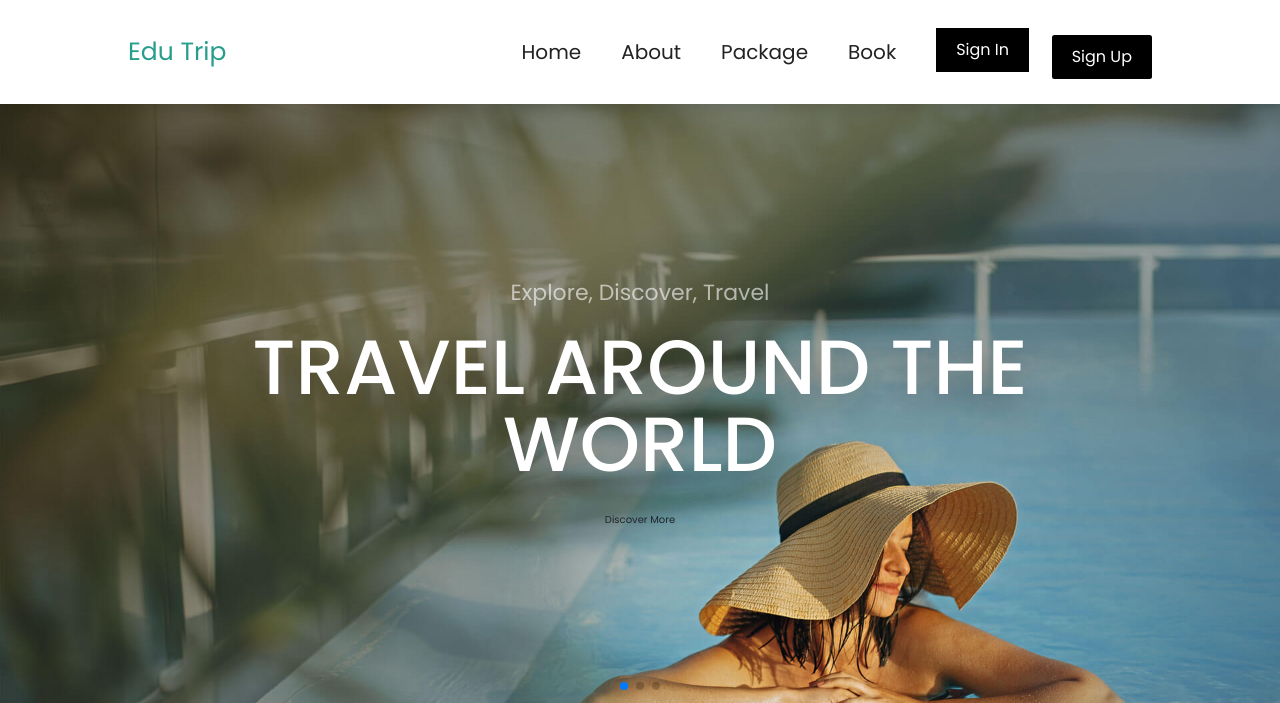
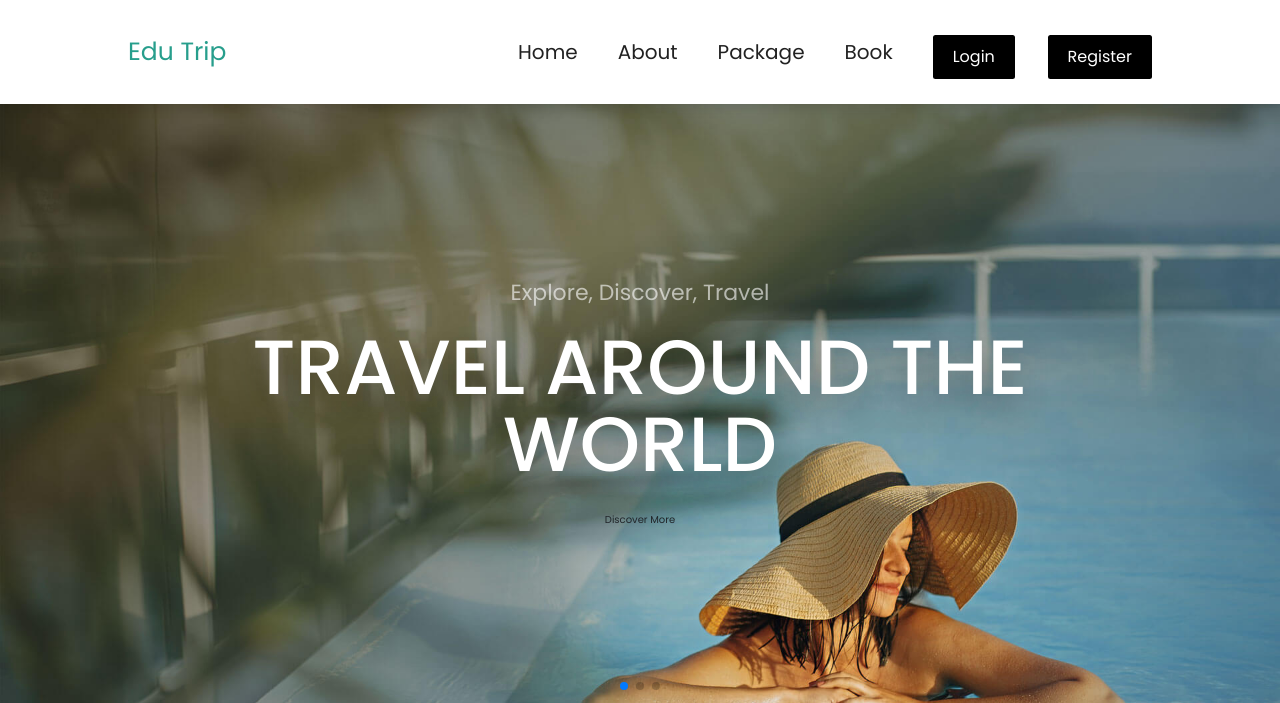
Before and after one commit to Puravshah321/education-trip-website, a PHP site: page /home.php in a window 1280 px wide. Shown: the top 703 px of the page. Run offline with PHP 8.4, Linux system fonts and the light colour scheme.

Commit message:
home.php

```diff
--- a/home.php
+++ b/home.php
@@ -75,8 +75,12 @@
       <a href="package.php" style="text-decoration:none">package</a>
       <a href="book.php" style="text-decoration:none">book</a>
       <div class="login-register">
-         <button onclick="location.href='login.php'" style="text-decoration:none">Sign In</button>
-         <button type="button" class="btn btn-primary" data-bs-toggle="modal" data-bs-target="#signupModal">Sign Up</button>
+      <button type="button" class="btn btn-outline-dark shadow-none me-lg-3 me-2" data-bs-toggle="modal" data-bs-target="#LoginModal">
+                Login
+                </button>
+                <button type="button" class="btn btn-outline-dark shadow-none" data-bs-toggle="modal" data-bs-target="#RegisterModal">
+                Register
+                </button>
       </div>
    </nav>
 
@@ -86,37 +90,98 @@
 </section>
 
 <!-- header section ends -->
+      <!-- Register Trigger Modal -->
+    <div class="modal fade" id="RegisterModal" data-bs-backdrop="static" data-bs-keyboard="false" tabindex="-1" aria-labelledby="staticBackdropLabel" aria-hidden="true">
+        <div class="modal-dialog modal-lg">
+            <div class="modal-content">
+                <form>
+                    <div class="modal-header">
+                        <h5 class="modal-title d-flex align-items-center">
+                        <i class="fa-solid fa-users-line fs-3 me-2"></i> User Registration <!-- Updated title -->
+                        </h5>
+                        <button type="reset" class="btn-close shadow-none" data-bs-dismiss="modal" aria-label="Close"></button>
+                    </div>
+                    <div class="modal-body">
+                    <span class="badge bg-light text-dark mb-3 text-wrap lh-base">
+                    Note:Your details must match with your ID(Aadhaar card, Passport , Driving License ,etc.)
+                    that will be required during check-in.
+                    </span>
+                    <div class="container-fluid">
+                        <div class="row">
+                            <div class="col-md-6 ps-0 mb-3">
+                                <label class="form-label">Name</label>
+                                <input type="text" class="form-control shadow-none" placeholder="Enter Your Name">
+                            </div>
+                            <div class="col-md-6 p-0 mb-3">
+                                <label class="form-label">Email</label>
+                                <input type="email" class="form-control shadow-none" placeholder="Enter Your Email">
+                            </div>
+                            <div class="col-md-6 ps-0 mb-3">
+                                <label class="form-label">Phone Number</label>
+                                <input type="number" class="form-control shadow-none" placeholder="Enter Your Phone Number">
+                            </div>
+                            <div class="col-md-6 p-0 mb-3">
+                                <label class="form-label">Picture</label>
+                                <input type="file" class="form-control shadow-none">
+                            </div>
+                            <div class="col-md-12 p-0 mb-3">
+                                <label class="form-label">Address</label>
+                                <textarea class="form-control shadow-none" placeholder="Enter Your Address" rows="1"></textarea>
+                            </div>
+                            <div class="col-md-6 ps-0 mb-3">
+                                <label class="form-label">Pincode</label>
+                                <input type="number" class="form-control shadow-none" placeholder="Enter Your Pincode">
+                            </div>
+                            <div class="col-md-6 p-0 mb-3">
+                                <label class="form-label">Date of birth</label>
+                                <input type="date" class="form-control shadow-none">
+                            </div>
+                            <div class="col-md-6 ps-0 mb-3">
+                                <label class="form-label">Password</label>
+                                <input type="password" class="form-control shadow-none" placeholder="Enter Your Password">
+                            </div>
+                            <div class="col-md-6 p-0 mb-3">
+                                <label class="form-label">Confirm Password</label>
+                                <input type="password" class="form-control shadow-none" placeholder="Confirm Your Password">
+                            </div>
+                        </div>
+                        <div class="text-center my-1">
+                            <button type="submit" class="btn btn-dark shadow-none">Register</button>
+                        </div>
+                    </div>
 
-<!-- Modal for Sign Up -->
-<div class="modal fade" id="signupModal" tabindex="-1" aria-labelledby="signupModalLabel" aria-hidden="true">
+                    </div>
+                </form>
+            </div>
+        </div>
+    </div>
+
+     <!-- Button Trigger Modal -->
+     <div class="modal fade" id="LoginModal" data-bs-backdrop="static" data-bs-keyboard="false" tabindex="-1" aria-labelledby="staticBackdropLabel" aria-hidden="true">
         <div class="modal-dialog">
             <div class="modal-content">
+                <form>
                     <div class="modal-header">
-        <h5 class="modal-title" id="signupModalLabel">Sign Up</h5>
-        <button type="button" class="btn-close" data-bs-dismiss="modal" aria-label="Close"></button>
+                        <h5 class="modal-title d-flex align-items-center">
+                            <i class="fa-solid fa-circle-user fs-3 me-2"></i> User Login
+                        </h5>
+                        <button type="reset" class="btn-close shadow-none" data-bs-dismiss="modal" aria-label="Close"></button>
                     </div>
                     <div class="modal-body">
-        <form>
                         <div class="mb-3">
-            <label for="signupUsername" class="form-label">Username</label>
-            <input type="text" class="form-control" id="signupEmail">
+                            <label class="form-label">Email address</label>
+                            <input type="email" class="form-control shadow-none" placeholder="Enter Your Email">
                         </div>
-          <div class="mb-3">
-            <label for="signupEmail" class="form-label">Email address</label>
-            <input type="email" class="form-control" id="signupUsername" >
+                        <div class="mb-4">
+                            <label class="form-label">Password</label>
+                            <input type="password" class="form-control shadow-none" placeholder="Enter Your Password">
                         </div>
-          <div class="mb-3">
-            <label for="signupPassword" class="form-label">Password</label>
-            <input type="password" class="form-control" id="signupPassword">
+                        <div class="d-flex align-items-center justify-content-between mb-2">
+                            <button type="submit" class="btn btn-dark shadow-none">Login</button>
+                            <a href="javascript: void(0)" class="text-secondary text-decoration-none">Forgot Password?</a>
                         </div>
-          <div class="mb-3">
-            <label for="signupConfirmPassword" class="form-label">Confirm Password</label>
-            <input type="password" class="form-control" id="signupConfirmPassword">
                     </div>
-          <!-- Add other form fields as needed -->
-          <button type="submit" class="btn btn-primary">Sign Up</button>
                 </form>
-      </div>
             </div>
         </div>
     </div>
```
Lines whose indentation alone changed are shown as unchanged.
